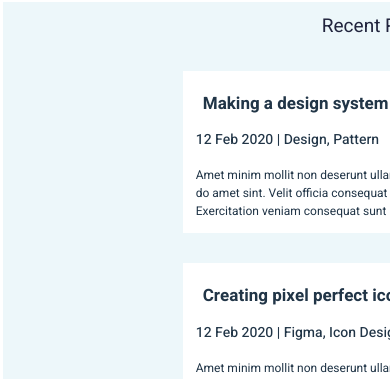
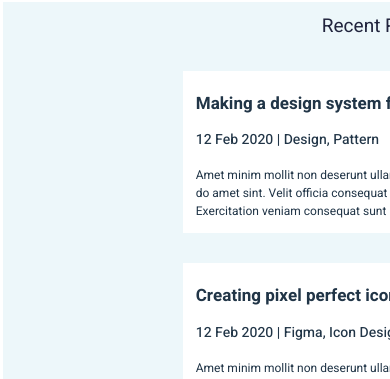
Before and after one commit to ThaysPei/Portf-lio-UI, a React (Vite) app: page / in a window 390 px wide. Shown: the part 593-972 px from the top of the page. Built offline with nearby package versions, Linux system fonts and the light colour scheme.

Commit message:
ajustes novos em redimensionamento

```diff
--- a/src/components/topposts/style.css
+++ b/src/components/topposts/style.css
@@ -108,6 +108,7 @@
   }
   .container-grid h3 {
     font-size: 17px;
+    margin-left: -7px;
   }
   .container-grid h4 {
     font-size: 14px;
@@ -126,6 +127,7 @@
   }
   .container-grids h3 {
     font-size: 17px;
+    margin-left: -7px;
   }
   .container-grids h4 {
     font-size: 14px;
```
